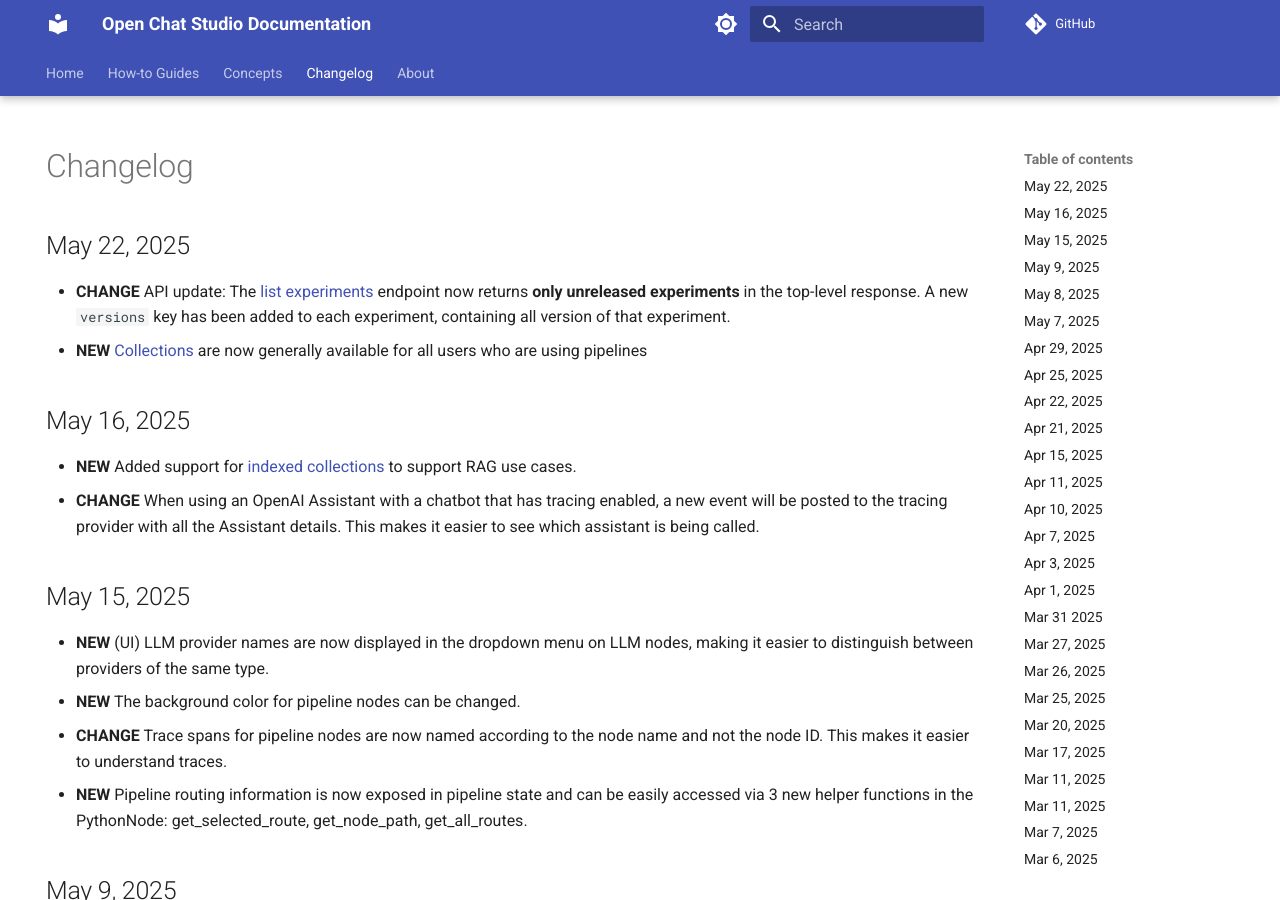
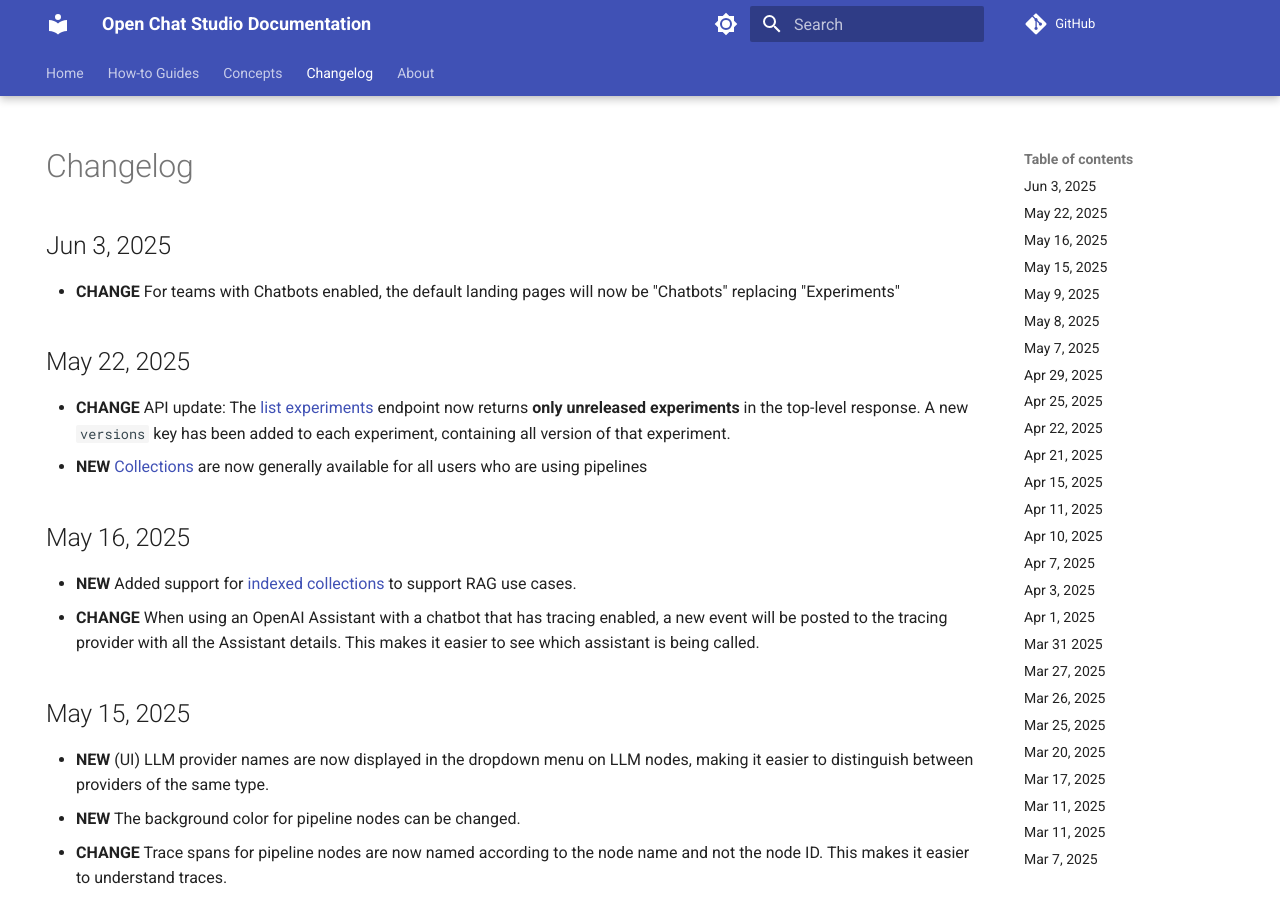
Before and after one commit to dimagi/open-chat-studio-docs, an MkDocs documentation site: the page built from docs/changelog.md, in a window 1280 px wide and 900 px high. Built offline with MkDocs 1.6.1 and Material for MkDocs 9.7.7, drawn with Linux system fonts in a browser that asks for light colours; emoji names are drawn with the system emoji font; a script that is not in the unit is left out; comment, search, counter and statistics services are not loaded.

Commit message:
changlog

```diff
--- a/docs/changelog.md
+++ b/docs/changelog.md
@@ -4,6 +4,9 @@ hide:
 ---
 
 # Changelog
+## Jun 3, 2025
+* **CHANGE** For teams with Chatbots enabled, the default landing pages will now be "Chatbots" replacing "Experiments"
+
 ## May 22, 2025
 * **CHANGE** API update: The [list experiments](https://chatbots.dimagi.com/api/docs/#tag/Experiments/operation/experiment_list) endpoint now returns **only unreleased experiments** in the top-level response. A new `versions` key has been added to each experiment, containing all version of that experiment.
 * **NEW** [Collections](./concepts/collections/index.md) are now generally available for all users who are using
```
